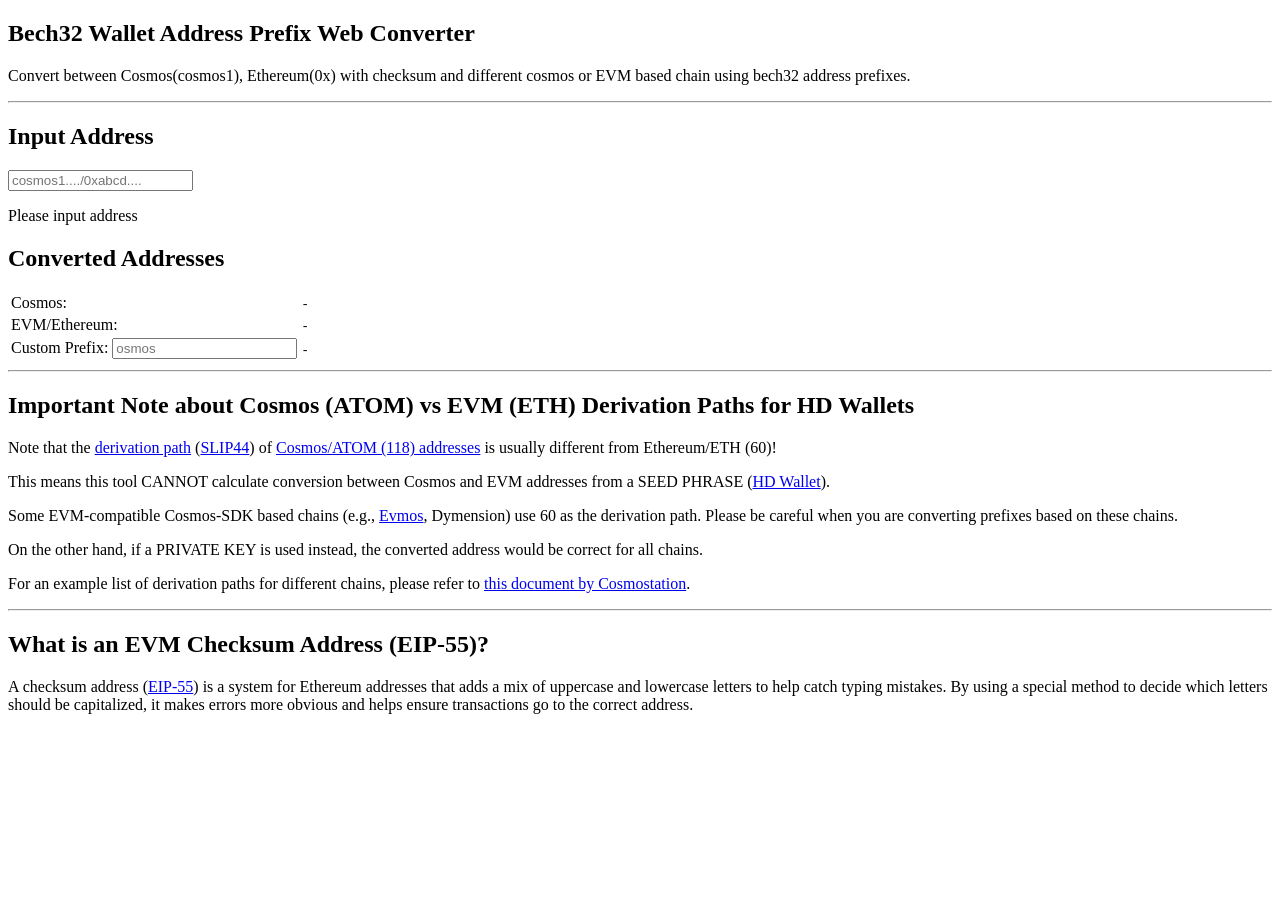
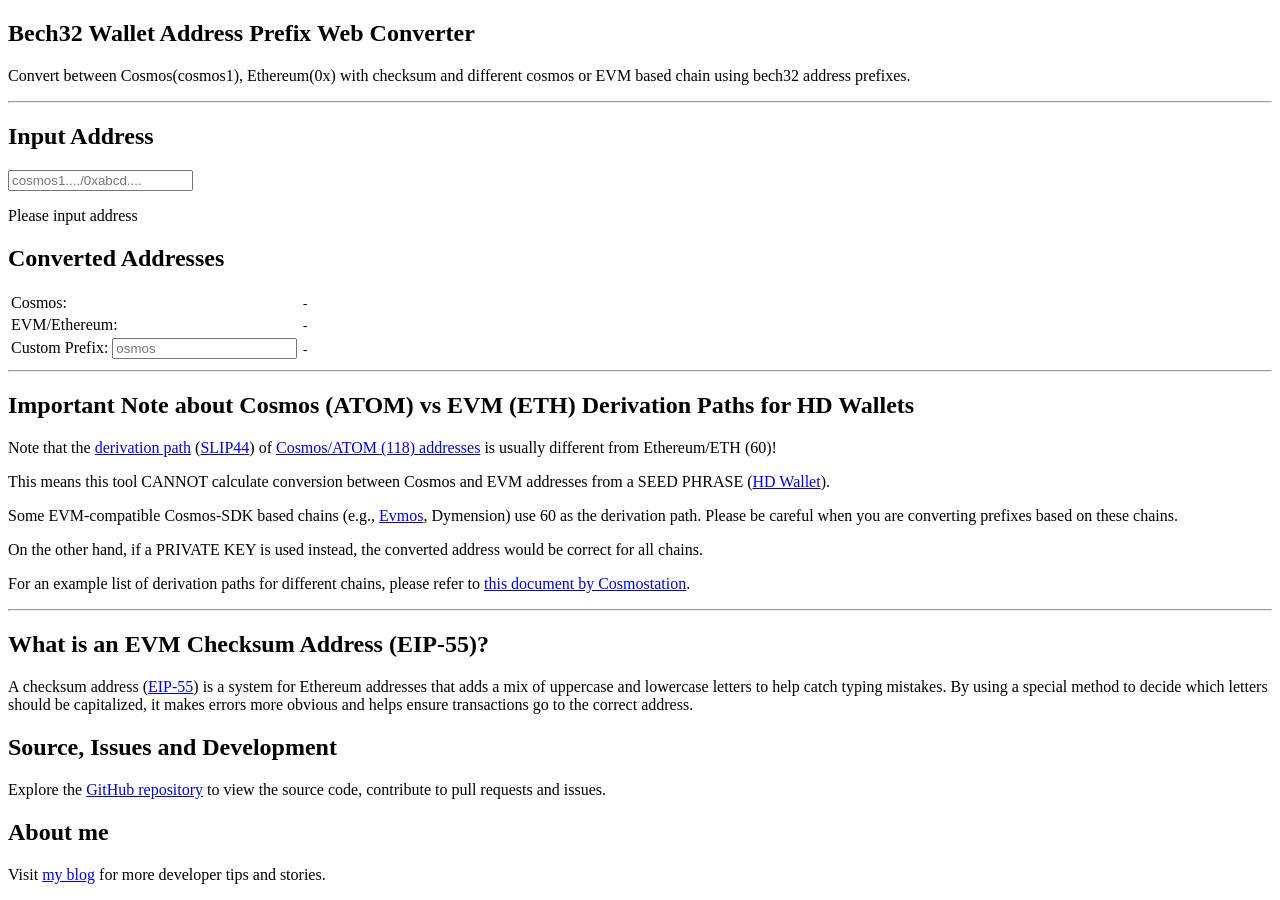
Before and after one commit to williamchong/bech32-web-converter, a Nuxt app: page / in a window 1280 px wide. Before the commit the page ends 800 px from the top, so only its background shows below. Built offline with nearby package versions, Linux system fonts and the light colour scheme.

Commit message:
💬 Add about section

```diff
--- a/app.vue
+++ b/app.vue
@@ -78,6 +78,15 @@
         system for Ethereum addresses that adds a mix of uppercase and lowercase letters
         to help catch typing mistakes. By using a special method to decide which letters should be capitalized, it makes
         errors more obvious and helps ensure transactions go to the correct address.</p>
+    </section>
+    <section>
+      <h2>Source, Issues and Development</h2>
+      <p>Explore the <a href="https://github.com/williamchong/bech32-web-converter">GitHub repository</a> to view the source
+        code, contribute to pull requests and issues.</p>
+    </section>
+    <section>
+      <h2>About me</h2>
+      <p>Visit <a href="https://blog.williamchong.cloud">my blog</a> for more developer tips and stories.</p>
     </section>
   </div>
 </template>
```
